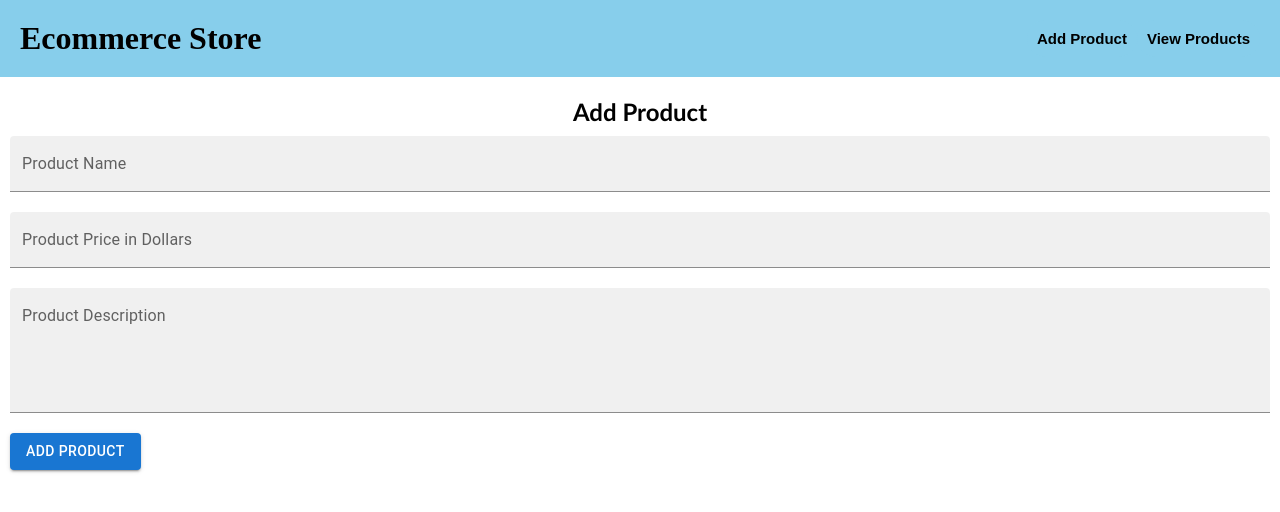
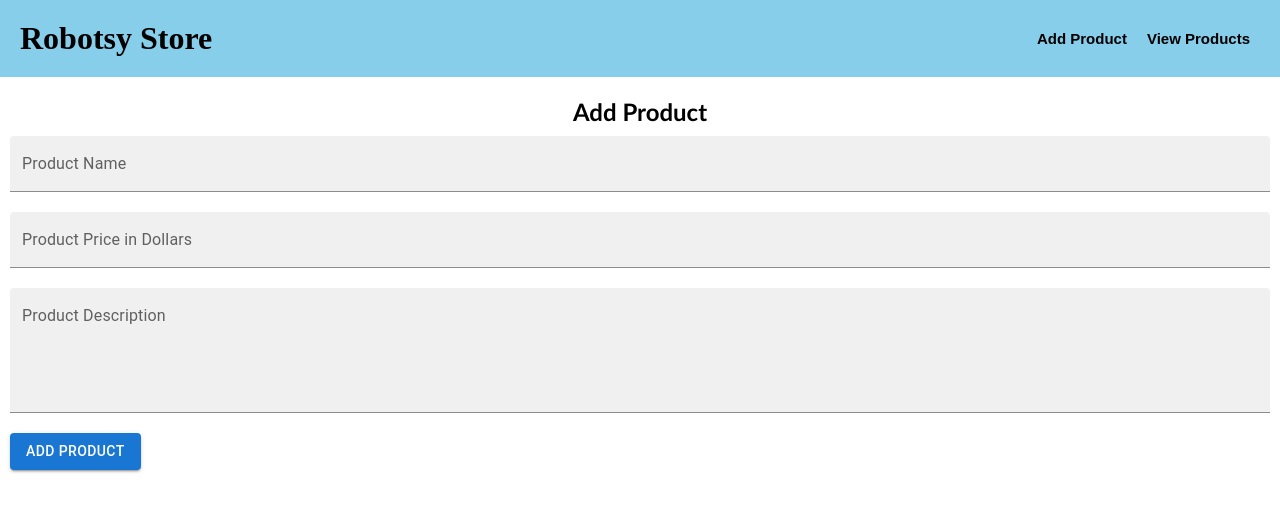
Before and after one commit to Huzefa1413/EcommerceApp-with-Express, a React (Create React App) app in the folder web/: page /addproduct in a window 1280 px wide. Shown: the top 512 px of the page. Built offline with nearby package versions, Linux system fonts and the light colour scheme.

Commit message:
Deployed

```diff
--- a/web/src/components/Navbar.js
+++ b/web/src/components/Navbar.js
@@ -5,7 +5,7 @@ const Navbar = () => {
     const navigate = useNavigate()
     return (
         <div className='navbar'>
-            <h1>Ecommerce Store</h1>
+            <h1>Robotsy Store</h1>
             <div>
                 <button onClick={() => { navigate('/addproduct') }}>Add Product</button>
                 <button onClick={() => { navigate('/') }}>View Products</button>
```
Also changed, not shown: 7 other files (tests, documents, lock files or other folders).
